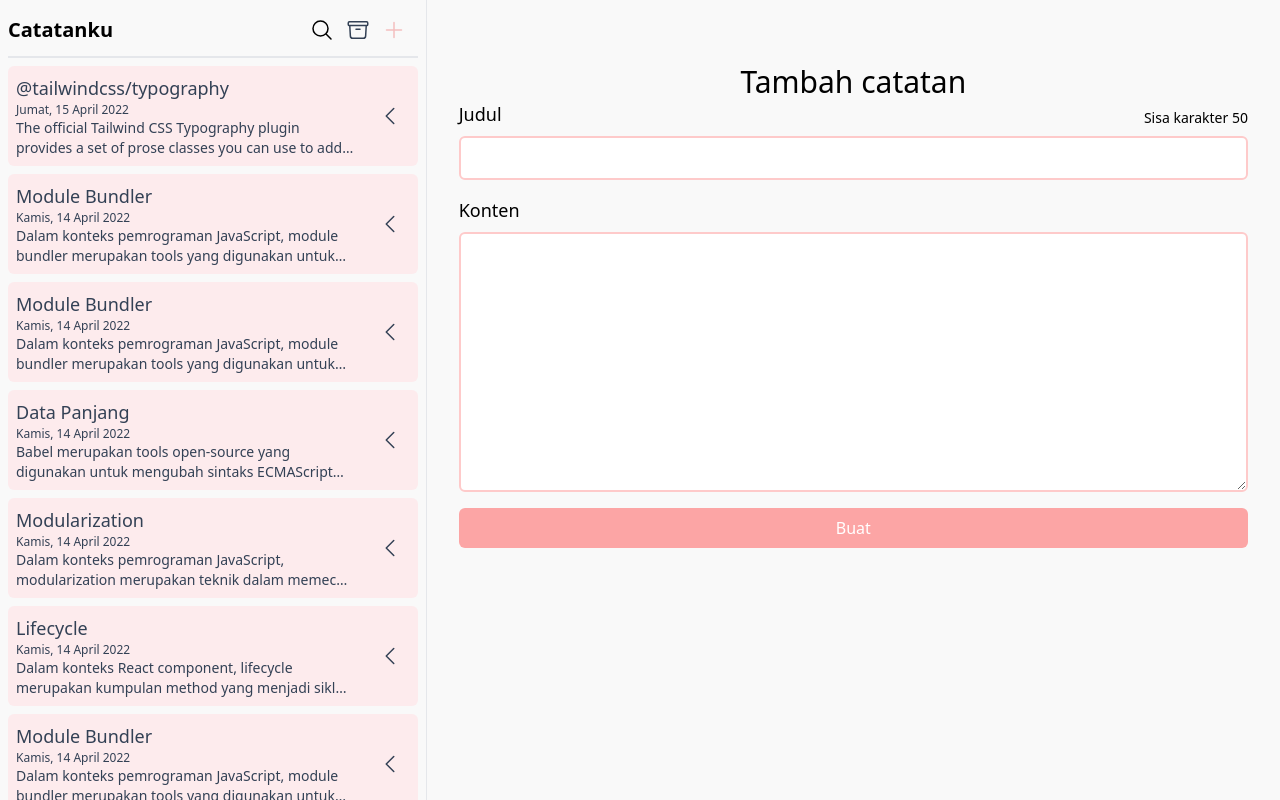
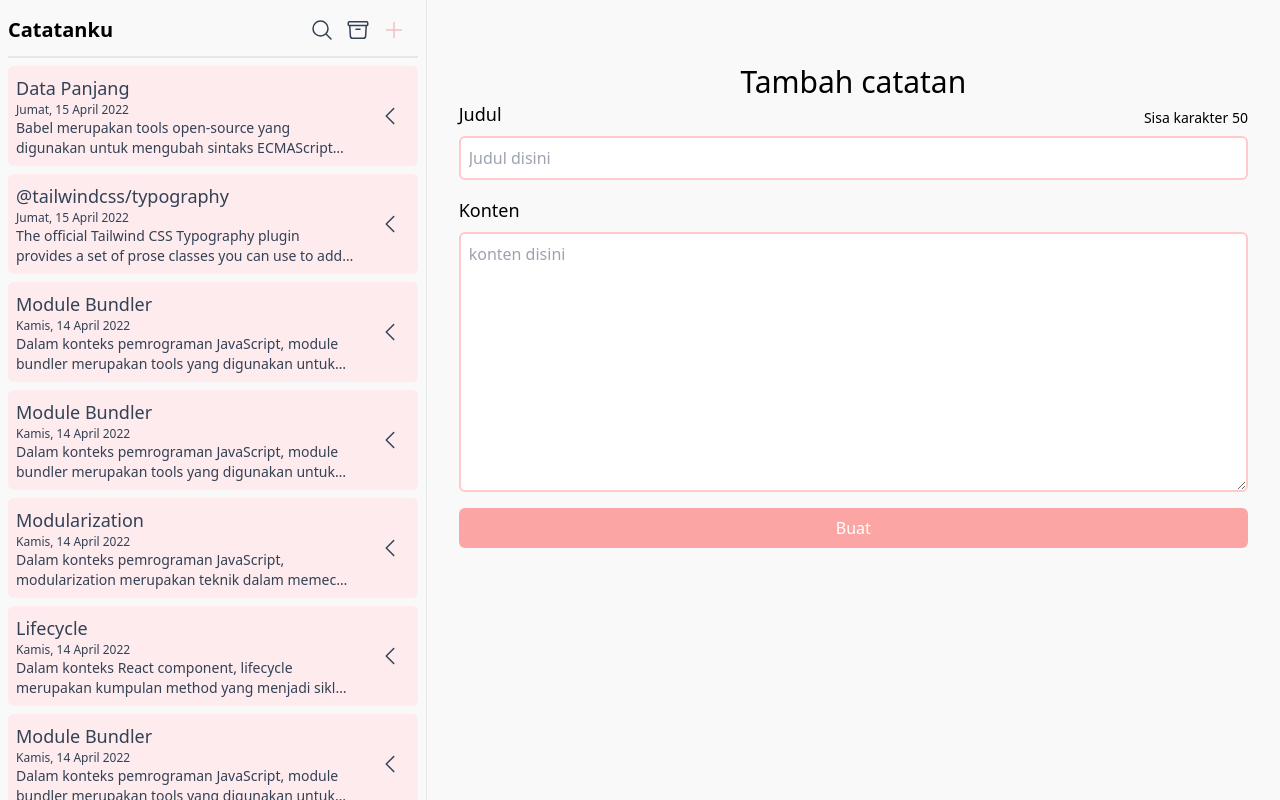
Before and after one commit to yuandahanif/chat-note, a React (Vite) app: page /note in a window 1280 px wide. Both pictures are taken after a click on the button 393 px from the left and 30 px from the top of the page. Built offline with nearby package versions, Linux system fonts and the light colour scheme.

Commit message:
feat: :sparkles: button component

```diff
--- a/src/App.tsx
+++ b/src/App.tsx
@@ -1,9 +1,11 @@
 import { useMemo, useState } from "react";
 import { twMerge } from "tailwind-merge";
 import LogoHandDraw from "./assets/LogoHandDraw";
+import IconButton from "./components/buttons/IconButton";
+import DetailNoteCard from "./components/card/detail_note";
 import AddNoteForm from "./components/form/addNote";
 import NoteListItem from "./components/list/note_item";
-import { getInitialData, showFormattedDate } from "./utils";
+import { getInitialData } from "./utils";
 
 function App() {
   const [notes, setNotes] = useState(getInitialData());
@@ -98,9 +100,10 @@ function App() {
             </h2>
 
             <div className="mr-3 flex gap-3">
-              <button
+              <IconButton
                 title="Arsip Catatan"
-                className={twMerge("duration-300 hover:text-[#F4BFBF]")}
+                onClick={() => {}}
+                isActive={false}
               >
                 <svg
                   xmlns="http://www.w3.org/2000/svg"
@@ -116,15 +119,12 @@ function App() {
                     d="M21 21l-5.197-5.197m0 0A7.5 7.5 0 105.196 5.196a7.5 7.5 0 0010.607 10.607z"
                   />
                 </svg>
-              </button>
+              </IconButton>
 
-              <button
+              <IconButton
                 onClick={() => toggleArchivefilter()}
                 title="Arsip Catatan"
-                className={twMerge(
-                  "duration-300 hover:text-[#F4BFBF]",
-                  filter == "archived" ? "text-[#F4BFBF]" : "text-slate-700"
-                )}
+                isActive={filter == "archived"}
               >
                 <svg
                   xmlns="http://www.w3.org/2000/svg"
@@ -140,15 +140,12 @@ function App() {
                     d="M20.25 7.5l-.625 10.632a2.25 2.25 0 01-2.247 2.118H6.622a2.25 2.25 0 01-2.247-2.118L3.75 7.5M10 11.25h4M3.375 7.5h17.25c.621 0 1.125-.504 1.125-1.125v-1.5c0-.621-.504-1.125-1.125-1.125H3.375c-.621 0-1.125.504-1.125 1.125v1.5c0 .621.504 1.125 1.125 1.125z"
                   />
                 </svg>
-              </button>
+              </IconButton>
 
-              <button
+              <IconButton
                 onClick={toggleCreateNoteForm}
                 title="Tambah Catatan"
-                className={twMerge(
-                  "duration-300 hover:text-[#F4BFBF]",
-                  formAddVisible ? "text-[#F4BFBF]" : "text-slate-700"
-                )}
+                isActive={formAddVisible}
               >
                 <svg
                   aria-label="Tambah"
@@ -165,7 +162,7 @@ function App() {
                     d="M12 4.5v15m7.5-7.5h-15"
                   />
                 </svg>
-              </button>
+              </IconButton>
             </div>
           </div>
 
@@ -196,11 +193,10 @@ function App() {
         </div>
       </aside>
 
-      <main className="hidden flex-col md:flex md:w-2/3 max-h-screen overflow-y-auto">
+      <main className="hidden max-h-screen flex-col overflow-y-auto md:flex md:w-2/3">
         {noteId == null && formAddVisible && (
           <div className="flex h-full w-full flex-col items-center justify-start px-8 py-16">
             <h1 className="text-3xl">Tambah catatan</h1>
-
             <AddNoteForm onSubmit={addNote} />
           </div>
         )}
@@ -243,20 +239,11 @@ function App() {
         )}
 
         {noteDetailMemo != null && (
-          <div className="mx-auto p-5 py-12">
-            <div className="mb-4 flex flex-col gap-3">
-              <h1 className="text-3xl font-semibold text-slate-700 ">
-                {noteDetailMemo.title}
-              </h1>
-              <span className="text-xs">
-                {showFormattedDate(noteDetailMemo.createdAt)}
-              </span>
-            </div>
-
-            <article className="prose prose-lg prose-slate">
-              <p>{noteDetailMemo.body}</p>
-            </article>
-          </div>
+          <DetailNoteCard
+            title={noteDetailMemo.title}
+            createdAt={noteDetailMemo.createdAt}
+            body={noteDetailMemo.body}
+          />
         )}
       </main>
     </div>
--- /dev/null
+++ b/src/components/buttons/IconButton.tsx
@@ -0,0 +1,24 @@
+import { ReactNode } from "react";
+import { twMerge } from "tailwind-merge";
+
+const IconButton: React.FC<{
+  onClick: () => void;
+  isActive: boolean;
+  children: ReactNode;
+  title?: string;
+}> = ({ onClick, isActive, children, title }) => {
+  return (
+    <button
+      onClick={onClick}
+      title={title}
+      className={twMerge(
+        "duration-300 hover:text-[#F4BFBF]",
+        isActive ? "text-[#F4BFBF]" : "text-slate-700"
+      )}
+    >
+      {children}
+    </button>
+  );
+};
+
+export default IconButton;
--- /dev/null
+++ b/src/components/card/detail_note.tsx
@@ -0,0 +1,22 @@
+import { showFormattedDate } from "../../utils";
+
+const DetailNoteCard: React.FC<{
+  title: string;
+  createdAt: string;
+  body: string;
+}> = ({ body, createdAt, title }) => {
+  return (
+    <div className="mx-auto p-5 py-12">
+      <div className="mb-4 flex flex-col gap-3">
+        <h1 className="text-3xl font-semibold text-slate-700 ">{title}</h1>
+        <span className="text-xs">{showFormattedDate(createdAt)}</span>
+      </div>
+
+      <article className="prose prose-lg prose-slate">
+        <p>{body}</p>
+      </article>
+    </div>
+  );
+};
+
+export default DetailNoteCard;
--- a/src/components/form/addNote.tsx
+++ b/src/components/form/addNote.tsx
@@ -26,6 +26,7 @@ const AddNoteForm: React.FC<{
         </div>
         <input
           type="text"
+          placeholder="Judul disini"
           maxLength={TITLE_LIMIT}
           value={title}
           onChange={(e) => setTitle(e.target.value)}
@@ -36,6 +37,7 @@ const AddNoteForm: React.FC<{
         <span className="mb-2 text-lg">Konten</span>
         <textarea
           value={content}
+          placeholder="konten disini"
           onChange={(e) => setContent(e.target.value)}
           className="rounded-md border-2 border-red-200 p-2 px-2 focus:outline-none"
           rows={10}
--- a/src/utils/index.ts
+++ b/src/utils/index.ts
@@ -103,7 +103,7 @@ const getInitialData = () => [
     Dalam konteks React component, lifecycle merupakan kumpulan method yang menjadi siklus hidup mulai dari component dibuat (constructor), dicetak (render), pasca-cetak (componentDidMount), dan sebagainya. ESM (ECMAScript Module) merupakan format modularisasi standar JavaScript. Dalam konteks pemrograman JavaScript, module bundler merupakan tools yang digunakan untuk menggabungkan seluruh modul JavaScript yang digunakan oleh aplikasi menjadi satu berkas.Babel merupakan tools open-source yang digunakan untuk mengubah sintaks ECMAScript 2015+ menjadi sintaks yang didukung oleh JavaScript engine versi lama. Babel sering dipakai ketika kita menggunakan sintaks terbaru termasuk sintaks JSX. Functional component merupakan React component yang dibuat menggunakan fungsi JavaScript. Agar fungsi JavaScript dapat disebut component ia harus mengembalikan React element dan dipanggil layaknya React component.
     Dalam konteks pemrograman JavaScript, modularization merupakan teknik dalam memecah atau menggunakan kode dalam berkas JavaScript secara terpisah berdasarkan tanggung jawabnya masing-masing.
     Dalam konteks React component, lifecycle merupakan kumpulan method yang menjadi siklus hidup mulai dari component dibuat (constructor), dicetak (render), pasca-cetak (componentDidMount), dan sebagainya. ESM (ECMAScript Module) merupakan format modularisasi standar JavaScript. Dalam konteks pemrograman JavaScript, module bundler merupakan tools yang digunakan untuk menggabungkan seluruh modul JavaScript yang digunakan oleh aplikasi menjadi satu berkas.`,
-    createdAt: "2022-04-14T04:29:34.572Z",
+    createdAt: "2022-04-15T04:29:34.572Z",
     archived: false,
   },
   {
```
